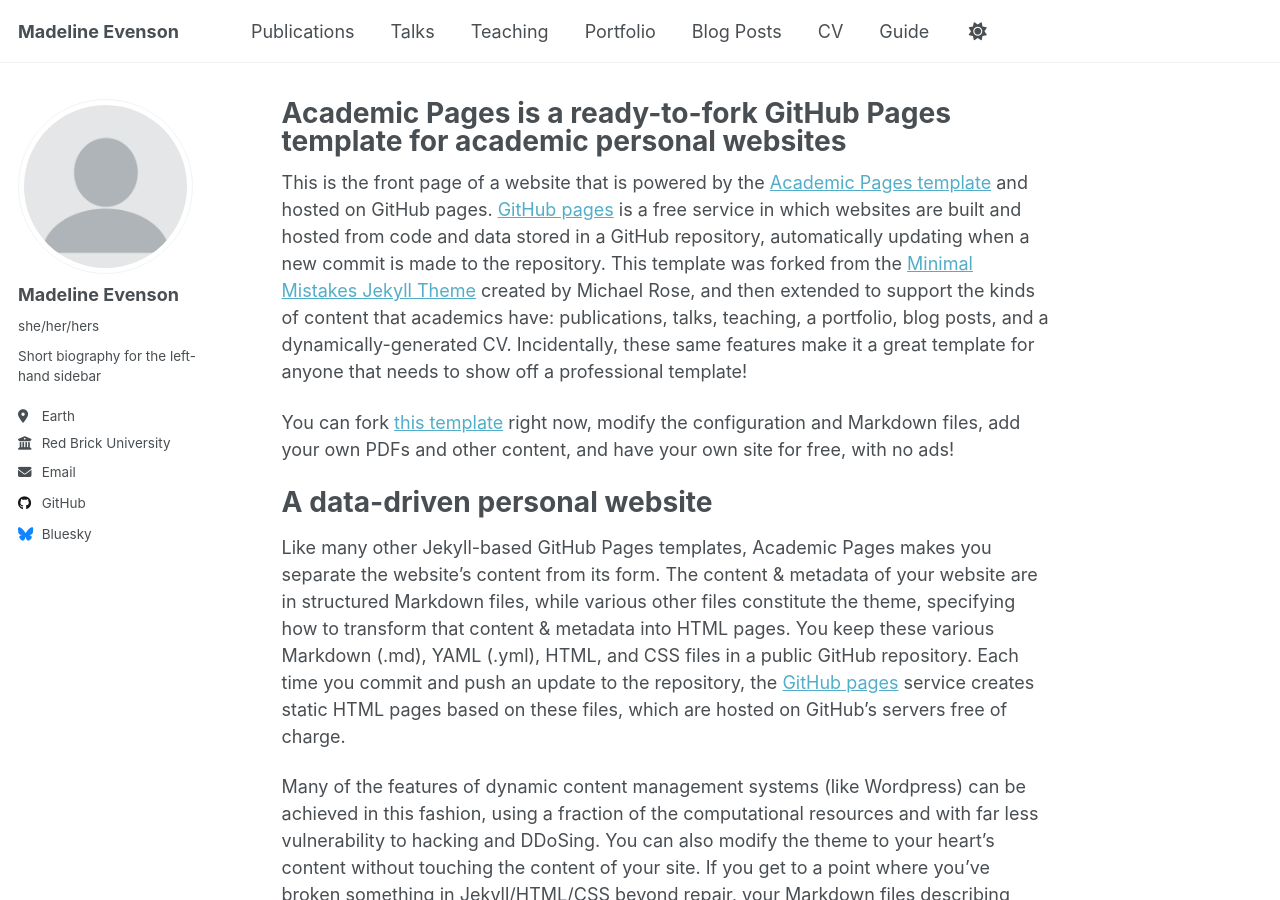
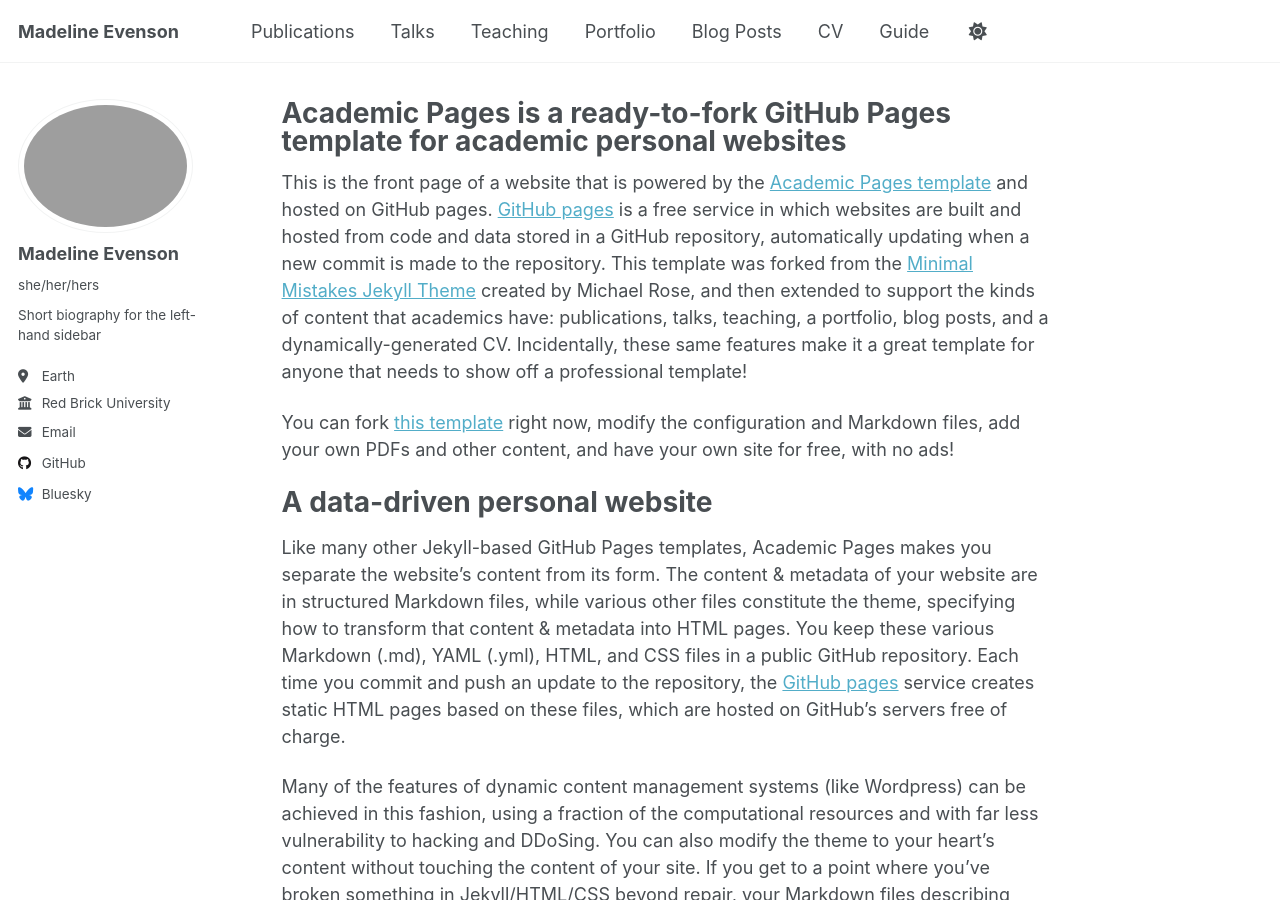
Before and after one commit to madeline-evenson/REU_project, a Jekyll site: the page built from _pages/about.md, in a window 1280 px wide and 900 px high. Built offline with Jekyll 4.4.1, drawn with Linux system fonts in a browser that asks for light colours; a script that is not in the unit is left out.

Commit message:
Update _config.yml
added avatar

```diff
--- a/_config.yml
+++ b/_config.yml
@@ -22,7 +22,7 @@ repository               : "academicpages/academicpages.github.io"
 #               Additional customization can be done by editing /_includes/author-profile.html
 author:
   # Biographic information
-  avatar           : "profile.png"
+  avatar           : "IMG_1013.JPG"
   name             : "Madeline Evenson"
   pronouns         : "she/her/hers"
   bio              : "Short biography for the left-hand sidebar"
```
